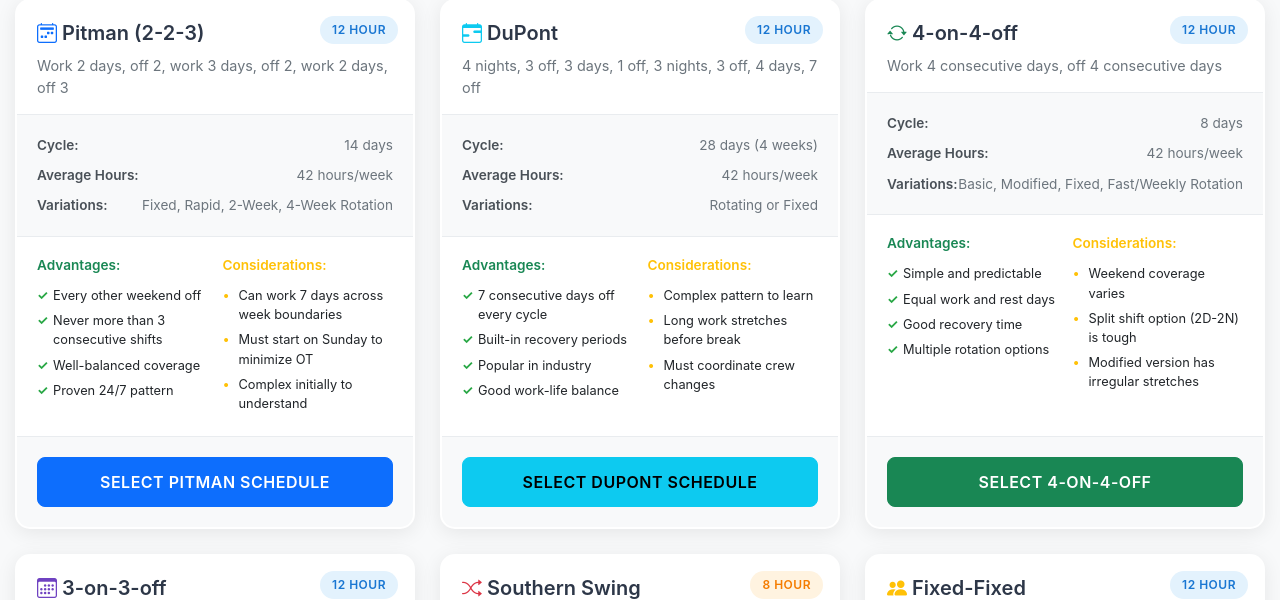
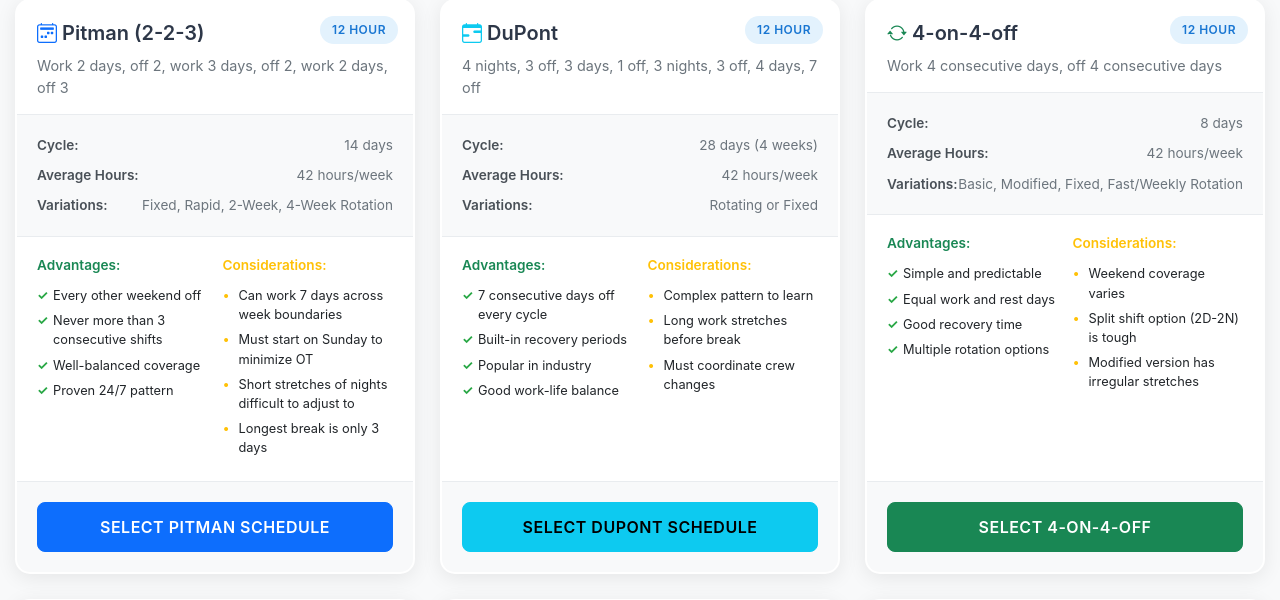
Before and after one commit to Hyperiongate/Workforce-Scheduler, a Python web app: template templates/schedule_selection.html in a window 1280 px wide. Shown: the part 211-811 px from the top of the page. Run offline with Jinja, Linux system fonts and the light colour scheme; the template is opened without the code that fills it, so the values that code supplies are empty.

Commit message:
Update schedule_selection.html

```diff
--- a/templates/schedule_selection.html
+++ b/templates/schedule_selection.html
@@ -71,7 +71,8 @@
                     <ul>
                         <li>Can work 7 days across week boundaries</li>
                         <li>Must start on Sunday to minimize OT</li>
-                        <li>Complex initially to understand</li>
+                        <li>Short stretches of nights difficult to adjust to</li>
+                        <li>Longest break is only 3 days</li>
                     </ul>
                 </div>
             </div>
```
